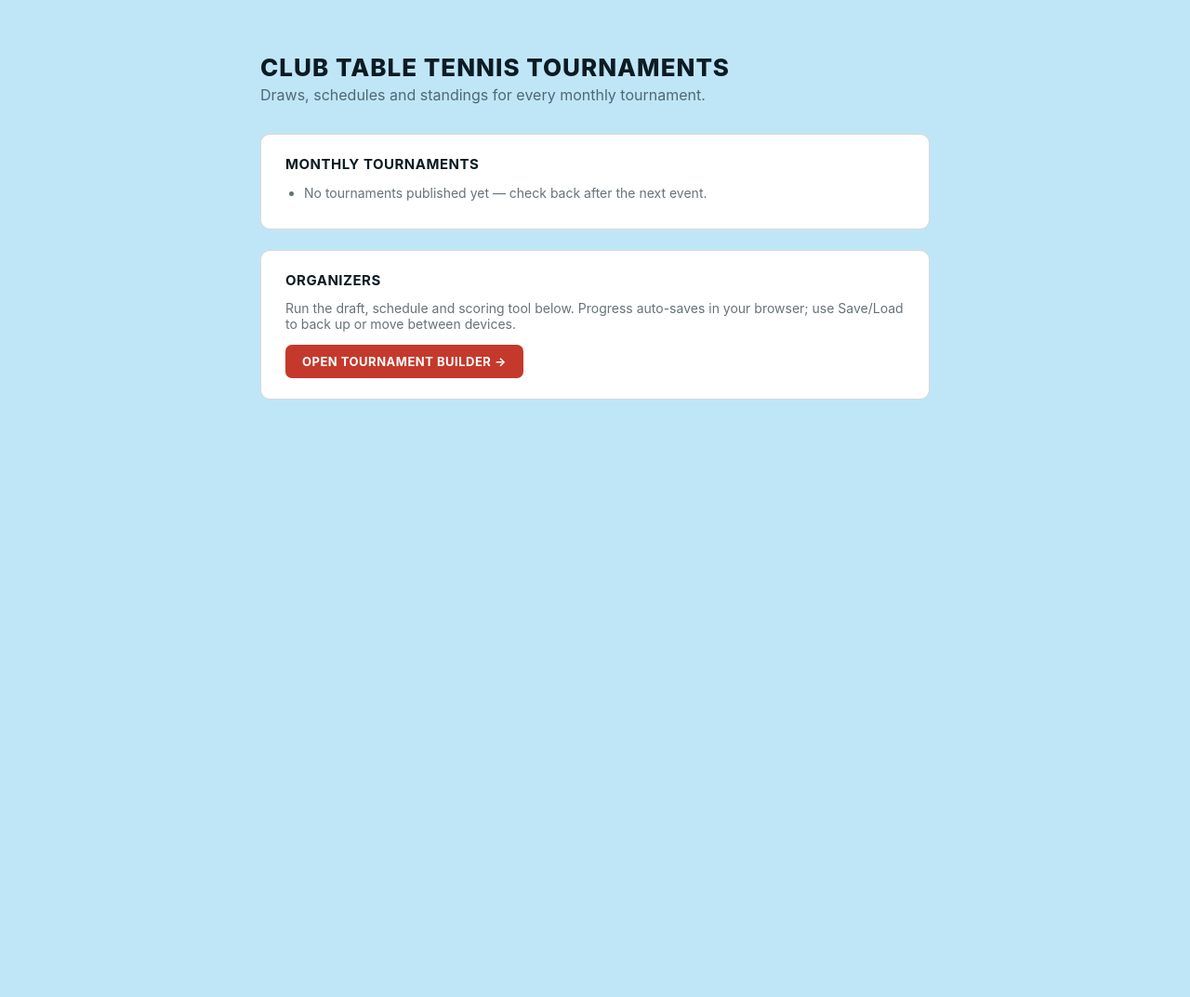
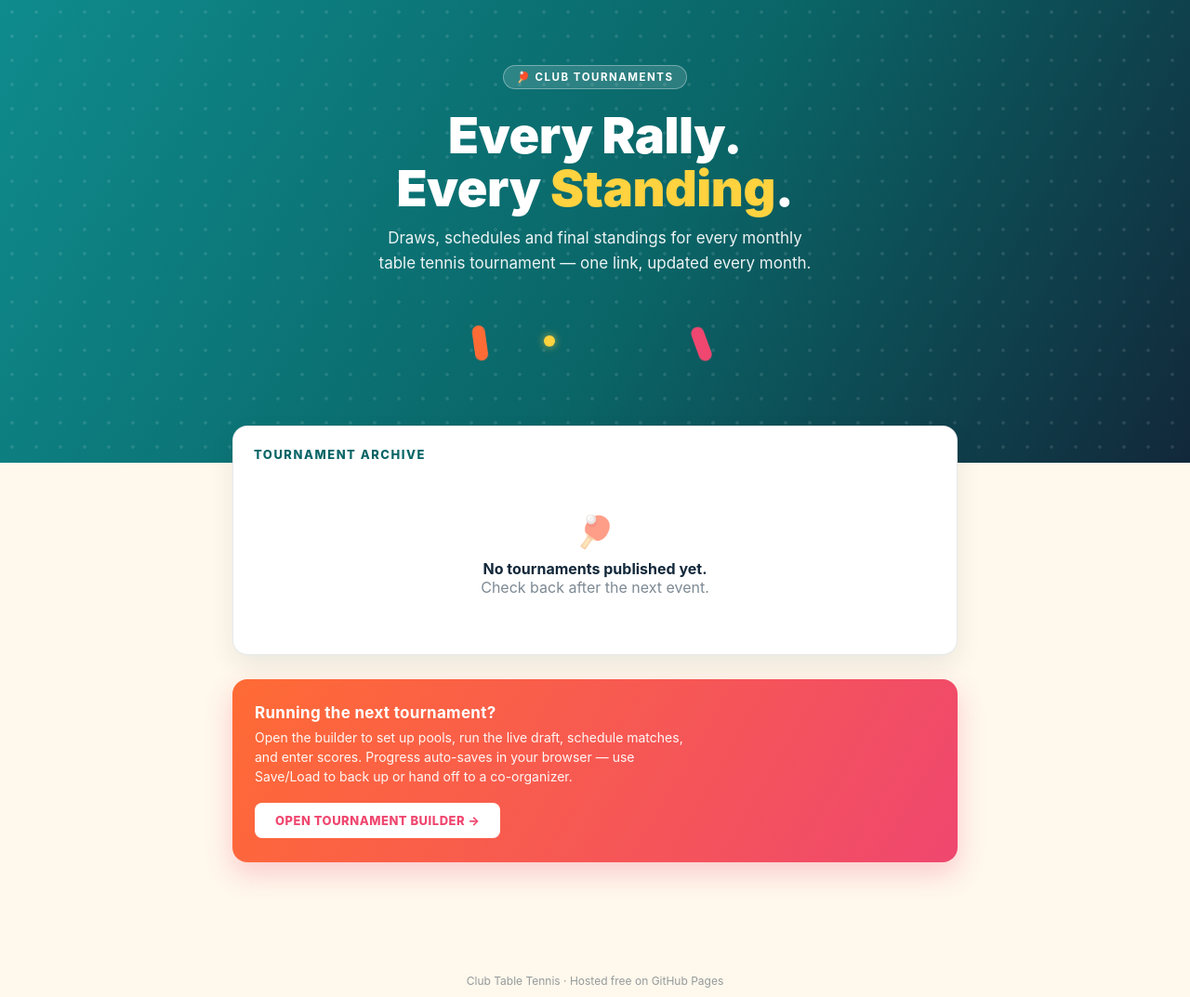
Before and after one commit to anilkvs/TT, a plain HTML site: page index.html in a window 1280 px wide. Shown: the whole page at 93% size. Before the commit the page ends 800 px from the top, so only its background shows below. Drawn offline with Linux system fonts and the light colour scheme.

Commit message:
new index file

```diff
--- a/index.html
+++ b/index.html
@@ -3,47 +3,161 @@
 <head>
 <meta charset="UTF-8">
 <meta name="viewport" content="width=device-width, initial-scale=1.0">
-<title>Club Table Tennis Tournaments</title>
+<title>Club Table Tennis — Tournaments</title>
 <style>
-  :root{ --bg:#BFE6F7; --panel:#FFFFFF; --line:rgba(8,30,40,0.16); --ink:#0A1B23; --dim:rgba(10,27,35,0.62); --red:#C4392B; }
+  :root{
+    --court:#0F8B8D;
+    --court-dark:#0A6567;
+    --paddle:#FF6B35;
+    --ball:#FFD23F;
+    --pink:#EF476F;
+    --ink:#12283A;
+    --cream:#FFF8EC;
+    --line: rgba(18,40,58,0.10);
+  }
   *{box-sizing:border-box;}
-  body{margin:0; background:var(--bg); color:var(--ink); font-family:-apple-system,"Segoe UI",Roboto,Arial,sans-serif;}
-  .wrap{max-width:760px; margin:0 auto; padding:40px 20px 80px;}
-  h1{font-size:26px; letter-spacing:1px; text-transform:uppercase; font-weight:800; margin-bottom:4px;}
-  p.sub{color:var(--dim); margin-top:0; margin-bottom:32px;}
-  .panel{background:var(--panel); border:1px solid var(--line); border-radius:10px; padding:22px 26px; margin-bottom:22px;}
-  h2{font-size:15px; text-transform:uppercase; letter-spacing:0.5px; margin-top:0;}
-  ul{margin:0; padding-left:20px;}
-  li{margin-bottom:8px; font-size:14.5px;}
-  a{color:var(--red); font-weight:600; text-decoration:none;}
-  a:hover{text-decoration:underline;}
-  .tool-link{display:inline-block; background:var(--red); color:#fff; padding:10px 18px; border-radius:7px; font-weight:700; text-transform:uppercase; font-size:13px; letter-spacing:0.5px;}
-  .tool-link:hover{text-decoration:none; filter:brightness(1.08);}
-  .empty{color:var(--dim); font-size:14px;}
+  body{
+    margin:0; background:var(--cream); color:var(--ink);
+    font-family:-apple-system,"Segoe UI",Roboto,Arial,sans-serif;
+  }
+  a{color:inherit;}
+
+  /* ===== HERO ===== */
+  .hero{
+    position:relative; overflow:hidden;
+    background: linear-gradient(120deg, var(--court) 0%, var(--court-dark) 55%, var(--ink) 100%);
+    color:#fff; padding:70px 20px 90px; text-align:center;
+  }
+  .hero::before{
+    content:""; position:absolute; inset:0; opacity:0.10; pointer-events:none;
+    background-image: radial-gradient(circle, #fff 2px, transparent 2px);
+    background-size: 26px 26px;
+  }
+  .hero-inner{position:relative; max-width:720px; margin:0 auto;}
+  .eyebrow{
+    display:inline-block; background:rgba(255,255,255,0.14); border:1px solid rgba(255,255,255,0.35);
+    padding:5px 14px; border-radius:20px; font-size:11.5px; letter-spacing:1.5px; text-transform:uppercase;
+    font-weight:700; margin-bottom:22px;
+  }
+  .hero h1{
+    font-size:clamp(34px,6vw,54px); margin:0 0 12px; font-weight:900; letter-spacing:-0.5px; line-height:1.05;
+  }
+  .hero h1 span{color:var(--ball);}
+  .hero p{font-size:17px; opacity:0.92; max-width:480px; margin:0 auto 8px; line-height:1.55;}
+
+  /* rally animation — the signature element */
+  .rally{ position:relative; height:78px; max-width:260px; margin:34px auto 0; }
+  .paddle{ position:absolute; top:50%; width:14px; height:38px; border-radius:8px; transform:translateY(-50%) rotate(20deg); }
+  .paddle.left{ left:2px; background:var(--paddle); transform-origin:bottom center; animation: paddleLeft 1.6s ease-in-out infinite; }
+  .paddle.right{ right:2px; background:var(--pink); transform-origin:bottom center; animation: paddleRight 1.6s ease-in-out infinite; }
+  .ball{ position:absolute; top:50%; left:50%; width:12px; height:12px; border-radius:50%; background:var(--ball);
+    box-shadow:0 0 8px rgba(255,210,63,0.7); animation: rallyMove 1.6s ease-in-out infinite; }
+  @keyframes rallyMove{
+    0%{ left:20px; top:56px; }
+    25%{ left:50%; top:6px; }
+    50%{ left:calc(100% - 26px); top:56px; }
+    75%{ left:50%; top:6px; }
+    100%{ left:20px; top:56px; }
+  }
+  @keyframes paddleLeft{ 0%,100%{ transform:translateY(-50%) rotate(20deg);} 12%{ transform:translateY(-50%) rotate(-8deg);} 24%{ transform:translateY(-50%) rotate(20deg);} }
+  @keyframes paddleRight{ 0%,50%{ transform:translateY(-50%) rotate(-20deg);} 62%{ transform:translateY(-50%) rotate(8deg);} 74%,100%{ transform:translateY(-50%) rotate(-20deg);} }
+  @media (prefers-reduced-motion: reduce){ .ball, .paddle{ animation:none; } }
+
+  /* ===== BODY ===== */
+  .wrap{ max-width:820px; margin:0 auto; padding:0 20px 90px; }
+  .section{ margin-top:-40px; position:relative; z-index:2; }
+  h2.section-title{
+    font-size:13px; letter-spacing:1.5px; text-transform:uppercase; font-weight:800; color:var(--court-dark);
+    margin:0 0 14px;
+  }
+
+  .card-panel{
+    background:#fff; border:1px solid var(--line); border-radius:16px; padding:22px;
+    box-shadow:0 12px 28px rgba(18,40,58,0.08); margin-bottom:26px;
+  }
+
+  .month-grid{ display:grid; grid-template-columns:repeat(auto-fill, minmax(230px,1fr)); gap:14px; }
+  .month-card{
+    display:block; text-decoration:none; color:var(--ink);
+    background:var(--cream); border-radius:12px; padding:18px 18px 16px;
+    border-left:6px solid var(--paddle); transition:transform 0.15s ease, box-shadow 0.15s ease;
+  }
+  .month-card:nth-child(3n+2){ border-left-color:var(--court); }
+  .month-card:nth-child(3n+3){ border-left-color:var(--pink); }
+  .month-card:hover{ transform:translateY(-3px); box-shadow:0 8px 18px rgba(18,40,58,0.12); }
+  .month-card .m-name{ font-weight:800; font-size:16.5px; margin-bottom:4px; }
+  .month-card .m-cta{ font-size:12.5px; font-weight:700; color:var(--court-dark); }
+
+  .empty-state{
+    text-align:center; padding:40px 20px; color:rgba(18,40,58,0.55);
+  }
+  .empty-state .big-ball{ font-size:34px; display:block; margin-bottom:10px; }
+  .empty-state b{ color:var(--ink); }
+
+  .organizer-panel{
+    background: linear-gradient(120deg, var(--paddle), var(--pink));
+    border-radius:16px; padding:26px 24px; color:#fff; box-shadow:0 12px 28px rgba(239,71,111,0.25);
+  }
+  .organizer-panel h2{ margin:0 0 6px; font-size:17px; letter-spacing:0.3px; }
+  .organizer-panel p{ margin:0 0 18px; opacity:0.95; font-size:14px; line-height:1.5; max-width:480px; }
+  .tool-link{
+    display:inline-block; background:#fff; color:var(--pink); padding:11px 22px; border-radius:8px;
+    font-weight:800; text-transform:uppercase; font-size:13px; letter-spacing:0.5px; text-decoration:none;
+  }
+  .tool-link:hover{ filter:brightness(0.97); }
+
+  footer{ text-align:center; font-size:12px; color:rgba(18,40,58,0.45); padding:30px 20px 10px; }
 </style>
 </head>
 <body>
-<div class="wrap">
-  <h1>Club Table Tennis Tournaments</h1>
-  <p class="sub">Draws, schedules and standings for every monthly tournament.</p>
 
-  <div class="panel">
-    <h2>Monthly tournaments</h2>
-    <ul>
-      <!--
-        Add one line here per month, pointing at the file you uploaded into /tournaments/.
-        Example:
-        <li><a href="tournaments/2026-08.html">August 2026</a></li>
-      -->
-      <li class="empty">No tournaments published yet — check back after the next event.</li>
-    </ul>
-  </div>
-
-  <div class="panel">
-    <h2>Organizers</h2>
-    <p style="font-size:14px; color:var(--dim); margin-top:0;">Run the draft, schedule and scoring tool below. Progress auto-saves in your browser; use Save/Load to back up or move between devices.</p>
-    <a class="tool-link" href="tool.html">Open Tournament Builder →</a>
+<div class="hero">
+  <div class="hero-inner">
+    <span class="eyebrow">🏓 Club Tournaments</span>
+    <h1>Every Rally.<br>Every <span>Standing</span>.</h1>
+    <p>Draws, schedules and final standings for every monthly table tennis tournament — one link, updated every month.</p>
+    <div class="rally">
+      <div class="paddle left"></div>
+      <div class="ball"></div>
+      <div class="paddle right"></div>
+    </div>
   </div>
 </div>
+
+<div class="wrap">
+  <div class="section">
+    <div class="card-panel">
+      <h2 class="section-title">Tournament Archive</h2>
+      <div class="month-grid" id="month-grid">
+        <!--
+          Add one card per month here, pointing at the file you uploaded into /tournaments/.
+          Example:
+          <a class="month-card" href="tournaments/2026-08.html">
+            <div class="m-name">August 2026</div>
+            <div class="m-cta">View draws &amp; standings →</div>
+          </a>
+        -->
+      </div>
+      <div class="empty-state" id="empty-state">
+        <span class="big-ball">🏓</span>
+        <b>No tournaments published yet.</b><br>Check back after the next event.
+      </div>
+    </div>
+
+    <div class="organizer-panel">
+      <h2>Running the next tournament?</h2>
+      <p>Open the builder to set up pools, run the live draft, schedule matches, and enter scores. Progress auto-saves in your browser — use Save/Load to back up or hand off to a co-organizer.</p>
+      <a class="tool-link" href="tool.html">Open Tournament Builder →</a>
+    </div>
+  </div>
+</div>
+
+<footer>Club Table Tennis · Hosted free on GitHub Pages</footer>
+
+<script>
+  // Hides the empty-state message automatically once at least one month card exists.
+  const grid = document.getElementById('month-grid');
+  if(grid.children.length > 0){ document.getElementById('empty-state').style.display = 'none'; }
+</script>
 </body>
 </html>
```
